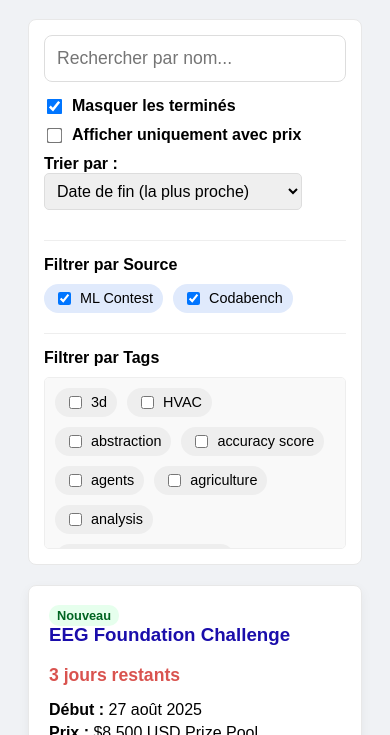
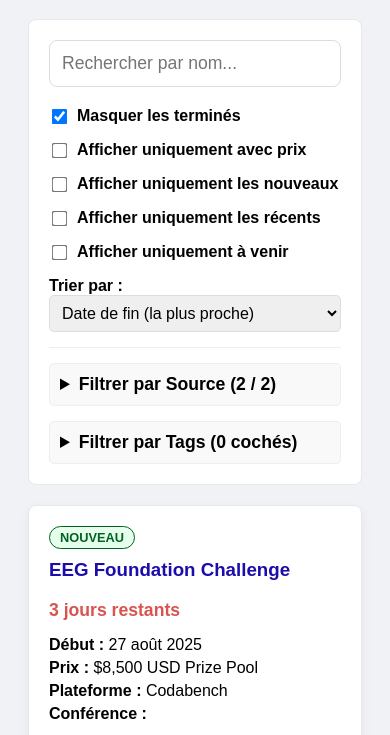
Before and after one commit to Soct/upgraded-enigma, a website: page index.html in a window 390 px wide. Shown: the part 89-824 px from the top of the page. Drawn offline with nearby package versions, Linux system fonts and the light colour scheme.

Commit message:
feat: améliorer l'interface des filtres et ajouter les badges de date

```diff
--- a/index.html
+++ b/index.html
@@ -15,10 +15,10 @@
         <h1>ML Competition List</h1>
 
         <p v-if="loading">Chargement des données...</p>
-
         <p v-if="error" style="color: red;">Erreur: {{ error }}</p>
 
         <div class="filter-controls" v-if="!loading">
+
             <input
                 type="text"
                 v-model="searchQuery"
@@ -26,25 +26,27 @@
                 class="search-bar"
             >
 
-            <div class="controls-row">
+            <div class="quick-filters">
                 <div class="toggle-container">
-                    <input
-                        type="checkbox"
-                        v-model="hideEnded"
-                        id="hide-ended-toggle"
-                    >
+                    <input type="checkbox" v-model="hideEnded" id="hide-ended-toggle">
                     <label for="hide-ended-toggle">Masquer les terminés</label>
                 </div>
-
                 <div class="toggle-container">
-                    <input
-                        type="checkbox"
-                        v-model="filterHasPrize"
-                        id="has-prize-toggle"
-                    >
+                    <input type="checkbox" v-model="filterHasPrize" id="has-prize-toggle">
                     <label for="has-prize-toggle">Afficher uniquement avec prix</label>
                 </div>
-
+                <div class="toggle-container">
+                    <input type="checkbox" v-model="filterIsNew" id="is-new-toggle">
+                    <label for="is-new-toggle">Afficher uniquement les nouveaux</label>
+                </div>
+                <div class="toggle-container">
+                    <input type="checkbox" v-model="filterIsRecent" id="is-recent-toggle">
+                    <label for="is-recent-toggle">Afficher uniquement les récents</label>
+                </div>
+                <div class="toggle-container">
+                    <input type="checkbox" v-model="filterIsUpcoming" id="is-upcoming-toggle">
+                    <label for="is-upcoming-toggle">Afficher uniquement à venir</label>
+                </div>
                 <div class="sort-container">
                     <label for="sort-select">Trier par :</label>
                     <select id="sort-select" v-model="sortBy">
@@ -55,8 +57,9 @@
                 </div>
             </div>
 
-            <div class="source-filter">
-                <h4>Filtrer par Source</h4>
+            <details class="collapsible-filter">
+                <summary>Filtrer par Source ({{ selectedSources.length }} / {{ availableSources.length }})</summary>
+                <div class="filter-container">
                     <div class="source-checkbox-item" v-for="source in availableSources" :key="source">
                         <input
                             type="checkbox"
@@ -67,11 +70,20 @@
                         <label :for="'source-' + source">{{ source }}</label>
                     </div>
                 </div>
+            </details>
 
-            <div class="tags-filter">
-                <h4>Filtrer par Tags</h4>
-                <div class="tags-filter-container">
-                    <div v-for="tag in allTags" :key="tag" class="tag-checkbox-item">
+            <details class="collapsible-filter">
+                <summary>Filtrer par Tags ({{ selectedTags.length }} cochés)</summary>
+
+                <input
+                    type="text"
+                    v-model="tagSearchQuery"
+                    placeholder="Rechercher un tag..."
+                    class="tag-search-bar"
+                >
+
+                <div class="filter-container">
+                    <div class="tag-checkbox-item" v-for="tag in filteredTags" :key="tag">
                         <input
                             type="checkbox"
                             :id="'tag-' + tag"
@@ -81,14 +93,19 @@
                         <label :for="'tag-' + tag">{{ tag }}</label>
                     </div>
                 </div>
-            </div>
+            </details>
+
         </div>
 
         <div v-if="!loading && !error">
 
             <div v-for="competition in paginatedCompetitions" :key="competition.url" class="competition-card">
 
-                <span v-if="competition.isNew" style="background: #e6ffed; color: #006421; padding: 3px 8px; border-radius: 10px; font-size: 0.8em; font-weight: bold;">Nouveau</span>
+                <div class="badge-container">
+                    <span v-if="competition.isNew" class="badge badge-new">Nouveau</span>
+                    <span v-if="isRecent(competition.launched)" class="badge badge-recent">Récent</span>
+                    <span v-if="isUpcoming(competition.launched)" class="badge badge-upcoming">À venir</span>
+                </div>
 
                 <h3>{{ competition.name }}</h3>
 
--- a/script.js
+++ b/script.js
@@ -1,4 +1,4 @@
-// Fichier: script.js (Le script "Front-End")
+// Fichier: script.js
 
 const { createApp } = Vue;
 
@@ -11,19 +11,26 @@ document.addEventListener('DOMContentLoaded', () => {
                 loading: true,
                 error: null,
                 githubData: [],
+
                 searchQuery: '',
                 hideEnded: true,
                 filterHasPrize: false,
+                filterIsNew: false,
+                filterIsRecent: false,
+                filterIsUpcoming: false,
                 sortBy: 'deadline-asc',
                 currentPage: 1,
                 itemsPerPage: 10,
                 selectedTags: [],
+
+                tagSearchQuery: '', // NOUVELLE VARIABLE
+
                 availableSources: [],
                 selectedSources: []
             };
-        }, // (virgule)
+        },
 
-        // ---------- BLOC 2: computed (COMPLET) ----------
+        // ---------- BLOC 2: computed ----------
         computed: {
             allTags() {
                 const tagsSet = new Set();
@@ -34,9 +41,20 @@ document.addEventListener('DOMContentLoaded', () => {
                 });
                 return Array.from(tagsSet).sort();
             },
+
+            // NOUVELLE COMPUTED
+            filteredTags() {
+                if (!this.tagSearchQuery) {
+                    return this.allTags;
+                }
+                const query = this.tagSearchQuery.toLowerCase();
+                return this.allTags.filter(tag => tag.toLowerCase().includes(query));
+            },
+
             sortedAndFilteredCompetitions() {
                 let list = [...this.githubData];
                 list = list.filter(comp => this.selectedSources.includes(comp.source));
+
                 if (this.searchQuery) {
                     const query = this.searchQuery.toLowerCase();
                     list = list.filter(comp => comp.name && comp.name.toLowerCase().includes(query));
@@ -47,6 +65,15 @@ document.addEventListener('DOMContentLoaded', () => {
                 if (this.filterHasPrize) {
                     list = list.filter(comp => comp.prize && comp.prize !== "N/A");
                 }
+                if (this.filterIsNew) {
+                    list = list.filter(comp => comp.isNew === true);
+                }
+                if (this.filterIsRecent) {
+                    list = list.filter(comp => this.isRecent(comp.launched));
+                }
+                if (this.filterIsUpcoming) {
+                    list = list.filter(comp => this.isUpcoming(comp.launched));
+                }
                 if (this.selectedTags.length > 0) {
                     list = list.filter(comp => {
                         if (comp.tags && Array.isArray(comp.tags)) {
@@ -55,6 +82,7 @@ document.addEventListener('DOMContentLoaded', () => {
                         return false;
                     });
                 }
+
                 const parseDate = (dateString) => {
                     if (!dateString) return new Date('2100-01-01');
                     try { return new Date(dateString); } catch (e) { return new Date('2100-01-01'); }
@@ -68,11 +96,13 @@ document.addEventListener('DOMContentLoaded', () => {
                 else if (this.sortBy === 'launched-desc') {
                     list.sort((a, b) => parseDate(b.launched) - parseDate(a.launched));
                 }
+
                 list.sort((a, b) => {
                     if (a.isNew && !b.isNew) return -1;
                     if (!a.isNew && b.isNew) return 1;
                     return 0;
                 });
+
                 return list;
             },
             totalPages() {
@@ -83,16 +113,16 @@ document.addEventListener('DOMContentLoaded', () => {
                 const endIndex = startIndex + this.itemsPerPage;
                 return this.sortedAndFilteredCompetitions.slice(startIndex, endIndex);
             }
-        }, // (virgule)
+        },
 
-        // ---------- BLOC 3: watch (COMPLET) ----------
+        // ---------- BLOC 3: watch ----------
         watch: {
             sortedAndFilteredCompetitions() {
                 this.currentPage = 1;
             }
-        }, // (virgule)
+        },
 
-        // ---------- BLOC 4: methods (COMPLET) ----------
+        // ---------- BLOC 4: methods ----------
         methods: {
             calculateRemainingTime(dateString) {
                 if (!dateString) return "Date de fin non spécifiée";
@@ -125,6 +155,27 @@ document.addEventListener('DOMContentLoaded', () => {
                     return dateString;
                 }
             },
+            isRecent(dateString) {
+                if (!dateString) return false;
+                const now = new Date();
+                const sevenDaysAgo = new Date(Date.now() - 7 * 24 * 60 * 60 * 1000);
+                try {
+                    const launchDate = new Date(dateString);
+                    return launchDate >= sevenDaysAgo && launchDate <= now;
+                } catch (e) {
+                    return false;
+                }
+            },
+            isUpcoming(dateString) {
+                if (!dateString) return false;
+                const now = new Date();
+                try {
+                    const launchDate = new Date(dateString);
+                    return launchDate > now;
+                } catch (e) {
+                    return false;
+                }
+            },
             nextPage() {
                 if (this.currentPage < this.totalPages) {
                     this.currentPage++;
@@ -135,18 +186,16 @@ document.addEventListener('DOMContentLoaded', () => {
                     this.currentPage--;
                 }
             }
-        }, // (virgule)
+        },
 
-        // ---------- BLOC 5: mounted (MODIFIÉ) ----------
+        // ---------- BLOC 5: mounted ----------
         async mounted() {
             try {
-                // MODIFIÉ: Ajout des chemins 'sources/'
                 const filesToLoad = [
                     './sources/ml_contest.json',
                     './sources/codabench.json'
                 ];
 
-                // 2. On les charge tous en parallèle
                 const promises = filesToLoad.map(file =>
                     fetch(file).then(res => {
                         if (!res.ok) {
@@ -157,12 +206,10 @@ document.addEventListener('DOMContentLoaded', () => {
                 );
                 const allDataArrays = await Promise.all(promises);
 
-                // 3. On fusionne les tableaux
                 const allData = allDataArrays.flat();
 
                 this.githubData = allData;
 
-                // 4. On génère dynamiquement les filtres de source
                 const sources = new Set(allData.map(d => d.source));
                 this.availableSources = [...sources];
                 this.selectedSources = [...sources];
@@ -175,4 +222,4 @@ document.addEventListener('DOMContentLoaded', () => {
         }
     }).mount('#app');
 
-}); // Fin du DOMContentLoaded
+});
--- a/style.css
+++ b/style.css
@@ -1,13 +1,23 @@
-/* Fichier: style.css */
+/* Fichier: style.css (Remplacement complet) */
 
 body { font-family: sans-serif; padding: 20px; background-color: #f0f2f5; }
 #app { max-width: 800px; margin: 0 auto; }
+
+/* ... Styles des cartes (inchangés) ... */
 .competition-card {
     background: #fff; border-radius: 8px; padding: 20px;
     margin-bottom: 20px; box-shadow: 0 4px 12px rgba(0,0,0,0.05);
     border: 1px solid #e8e8e8;
 }
 .competition-card h3 { margin-top: 0; color: #1a0dab; }
+.badge-container { margin-bottom: 10px; display: flex; gap: 8px; }
+.badge {
+    padding: 3px 10px; border-radius: 12px; font-size: 0.8em;
+    font-weight: bold; text-transform: uppercase;
+}
+.badge-new { background: #e6ffed; color: #006421; border: 1px solid #006421; }
+.badge-recent { background: #e0f2fe; color: #0c599c; border: 1px solid #0c599c; }
+.badge-upcoming { background: #fffbeb; color: #b45309; border: 1px solid #b45309; }
 .deadline {
     font-size: 1.1em; font-weight: bold; color: #d9534f; margin-bottom: 15px;
 }
@@ -24,27 +34,8 @@ body { font-family: sans-serif; padding: 20px; background-color: #f0f2f5; }
     text-decoration: none; color: #fff; background-color: #007bff;
     padding: 8px 12px; border-radius: 5px;
 }
-.filter-controls {
-    background: #fff; padding: 15px; border-radius: 8px;
-    margin-bottom: 20px; border: 1px solid #e8e8e8;
-}
-.search-bar {
-    width: 100%; padding: 12px; font-size: 1.1em;
-    border: 1px solid #ddd; border-radius: 8px; box-sizing: border-box;
-}
-.controls-row {
-    display: flex; justify-content: space-between; align-items: center;
-    margin-top: 15px; flex-wrap: wrap;
-}
-.toggle-container { display: flex; align-items: center; margin-bottom: 10px; }
-.toggle-container label { margin-left: 8px; font-weight: 600; cursor: pointer; }
-.toggle-container input { cursor: pointer; transform: scale(1.2); }
-.sort-container { margin-bottom: 10px; }
-.sort-container label { font-weight: 600; margin-right: 10px; }
-.sort-container select {
-    padding: 8px; font-size: 1em;
-    border-radius: 5px; border: 1px solid #ddd;
-}
+
+/* ... Styles de pagination (inchangés) ... */
 .pagination-controls {
     display: flex; justify-content: center; align-items: center;
     margin-top: 25px;
@@ -58,56 +49,142 @@ body { font-family: sans-serif; padding: 20px; background-color: #f0f2f5; }
     background-color: #ccc; cursor: not-allowed;
 }
 .pagination-controls span { font-size: 1.1em; font-weight: 600; }
-.tags-filter {
-    margin-top: 20px; border-top: 1px solid #eee; padding-top: 15px;
+
+
+/* --- Styles des filtres (Modifiés) --- */
+
+.filter-controls {
+    background: #fff;
+    padding: 20px;
+    border-radius: 8px;
+    margin-bottom: 20px;
+    border: 1px solid #e8e8e8;
 }
-.tags-filter h4 { margin: 0 0 10px 0; font-weight: 600; }
-.tags-filter-container {
-    display: flex; flex-wrap: wrap; gap: 10px;
-    max-height: 150px; overflow-y: auto;
-    background: #f9f9f9; padding: 10px;
-    border-radius: 5px; border: 1px solid #eee;
+
+.search-bar {
+    width: 100%;
+    padding: 12px;
+    font-size: 1.1em;
+    border: 1px solid #ddd;
+    border-radius: 8px;
+    box-sizing: border-box;
+    margin-bottom: 20px;
 }
-.tag-checkbox-item {
-    display: flex; align-items: center; background: #eee;
-    padding: 5px 10px; border-radius: 15px; font-size: 0.9em;
+
+.quick-filters {
+    display: grid;
+    grid-template-columns: repeat(auto-fit, minmax(200px, 1fr));
+    gap: 15px;
+    align-items: center;
+    padding-bottom: 15px;
+    border-bottom: 1px solid #eee;
+    margin-bottom: 15px;
 }
-.tag-checkbox-item label { margin-left: 6px; cursor: pointer; user-select: none; }
-.tag-checkbox-item input { cursor: pointer; }
-.source-filter {
-    margin-top: 20px;
-    border-top: 1px solid #eee;
+
+.toggle-container {
+    display: flex;
+    align-items: center;
+}
+.toggle-container label {
+    margin-left: 8px;
+    font-weight: 600;
+    cursor: pointer;
+    user-select: none;
+}
+.toggle-container input {
+    cursor: pointer;
+    transform: scale(1.2);
+}
+
+.sort-container label {
+    font-weight: 600;
+    margin-right: 10px;
+}
+.sort-container select {
+    padding: 8px;
+    font-size: 1em;
+    border-radius: 5px;
+    border: 1px solid #ddd;
+    width: 100%;
+}
+
+.collapsible-filter {
+    margin-top: 15px;
+}
+
+.collapsible-filter summary {
+    font-weight: 600;
+    font-size: 1.1em;
+    cursor: pointer;
+    padding: 10px;
+    background: #f9f9f9;
+    border: 1px solid #eee;
+    border-radius: 5px;
+}
+
+.collapsible-filter summary:hover {
+    background: #f4f4f4;
+}
+
+/* Conteneur pour les pilules */
+.filter-container {
+    display: flex;
+    flex-wrap: wrap;
+    gap: 10px;
     padding-top: 15px;
+    max-height: 200px;
+    overflow-y: auto;
+    background: #fdfdfd;
+    border: 1px solid #eee;
+    border-top: none;
+    padding: 15px;
+    border-radius: 0 0 5px 5px;
 }
-.source-filter h4 { margin: 0 0 10px 0; font-weight: 600; }
-.source-checkbox-item {
-    display: inline-flex;
-    align-items: center;
-    background: #e0eafc;
-    padding: 5px 10px;
+
+/* Style des pilules */
+.source-checkbox-item input[type="checkbox"],
+.tag-checkbox-item input[type="checkbox"] {
+    display: none;
+}
+
+.source-checkbox-item label,
+.tag-checkbox-item label {
+    display: block;
+    padding: 5px 12px;
     border-radius: 15px;
     font-size: 0.9em;
-    margin-right: 10px;
-}
-.source-checkbox-item label { margin-left: 6px; cursor: pointer; }
-.source-checkbox-item input { cursor: pointer; }
-
-
-.loading-secondary {
-    font-style: italic;
-    color: #555;
-    padding: 10px 15px;
-    background: #fff;
-    border: 1px solid #ddd;
-    border-radius: 8px;
-    text-align: center;
-    margin-bottom: 20px;
-    /* On peut ajouter une petite animation */
-    animation: pulse 2s infinite;
+    cursor: pointer;
+    user-select: none;
+    transition: all 0.2s ease;
 }
 
-@keyframes pulse {
-    0% { background-color: #fff; }
-    50% { background-color: #f9f9f9; }
-    100% { background-color: #fff; }
+.tag-checkbox-item label {
+    background-color: #eee;
+    color: #333;
 }
+.source-checkbox-item label {
+    background-color: #e0f2fe;
+    color: #0c599c;
+}
+.tag-checkbox-item input[type="checkbox"]:checked + label {
+    background-color: #333;
+    color: white;
+    font-weight: bold;
+}
+.source-checkbox-item input[type="checkbox"]:checked + label {
+    background-color: #007bff;
+    color: white;
+    font-weight: bold;
+}
+
+/* NOUVEAU : Style pour la barre de recherche des tags */
+.tag-search-bar {
+    width: 100%;
+    padding: 8px 12px;
+    font-size: 0.9em;
+    border: 1px solid #ddd;
+    border-radius: 5px;
+    box-sizing: border-box; /* Important */
+    margin-top: 15px;
+    margin-bottom: 10px;
+}
```
Lines whose indentation alone changed are shown as unchanged.
